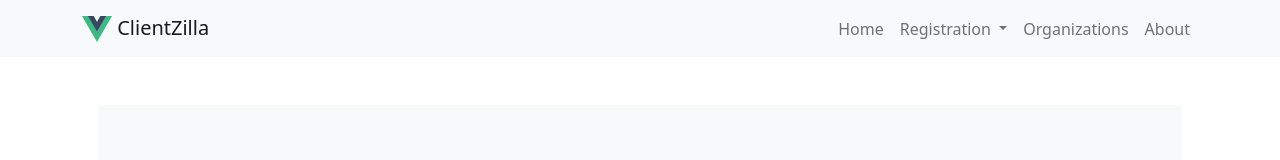
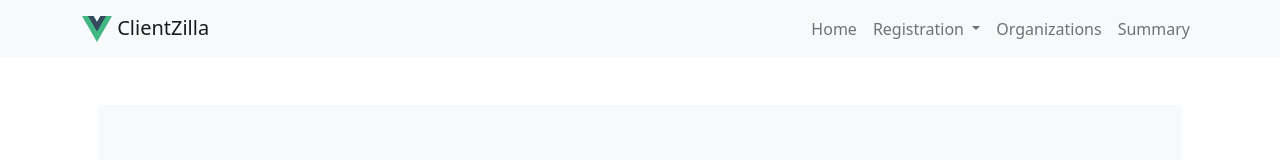
Before and after one commit to grvcmd/ClientZilla, a Vue app in the folder cis-4339-project-frontend/: page / in a window 1280 px wide. Shown: the top 160 px of the page. Built offline with nearby package versions, Linux system fonts and the light colour scheme.

Commit message:
Change router link from About to Summary - this is where the graphs will go

```diff
--- a/cis-4339-project-frontend/src/App.vue
+++ b/cis-4339-project-frontend/src/App.vue
@@ -51,7 +51,7 @@
             <router-link class="nav-link" to="/view-orgs">Organizations</router-link>
           </li>
           <li class="nav-item">
-            <router-link class="nav-link" to="/">About</router-link>
+            <router-link class="nav-link" to="/">Summary</router-link>
           </li>
         </ul>
       </div>
```
